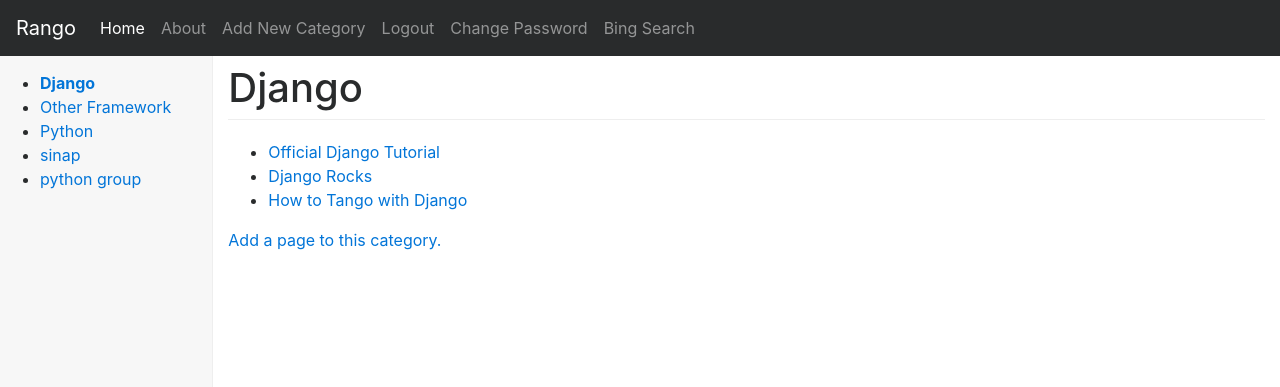
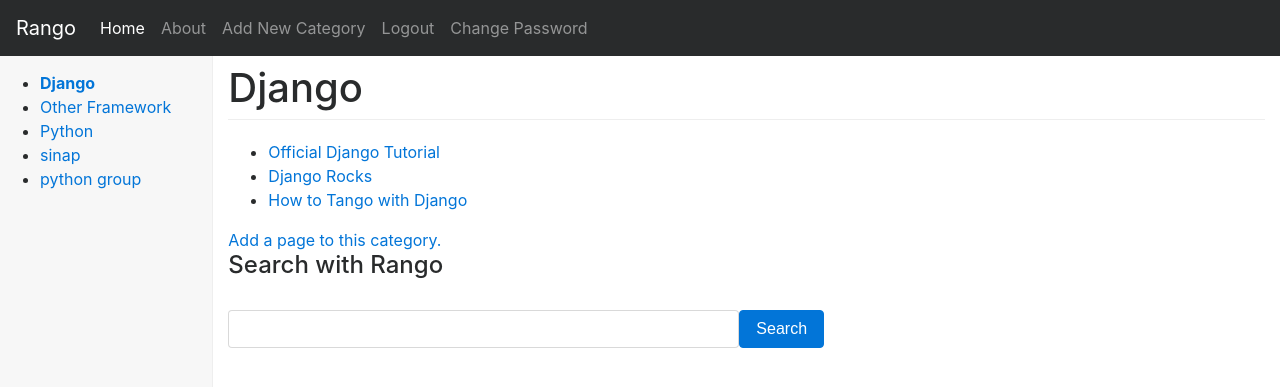
Before and after one commit to bifrostx/tango_with_django_project, a Django app: page /rango/category/django in a window 1280 px wide. Shown: the top 387 px of the page. Run offline with Django 3.2, Linux system fonts and the light colour scheme; a user stored in the database is signed in; data comes from the database, SQL or seed files in the repository; both versions use the stored data as it was after the commit; some libraries are stand-ins or nearby versions.

Commit message:
update search functionality

```diff
--- a/rango/urls.py
+++ b/rango/urls.py
@@ -14,5 +14,6 @@
     # url(r'^login/$', views.user_login, name='login'),
     # url(r'^logout/$', views.user_logout, name='logout'),
     url(r'^restricted/', views.restricted, name='restricted'),
-    url(r'^search/$', views.search, name='search')
+    # url(r'^search/$', views.search, name='search'),
+    url(r'^goto/', views.track_url, name='goto'),
 ]
--- a/rango/views.py
+++ b/rango/views.py
@@ -1,6 +1,6 @@
 from datetime import datetime
 from rango.forms import CategoryForm, PageForm, UserProfileForm, UserForm
-from django.shortcuts import render
+from django.shortcuts import render, redirect
 from django.contrib.auth import authenticate, login, logout
 from django.contrib.auth.decorators import login_required
 from django.http import HttpResponseRedirect, HttpResponse
@@ -33,10 +33,11 @@
 
 def show_category(request, category_name_slug):
     context_dict = {}
+    query = None
 
     try:
         category = Category.objects.get(slug=category_name_slug)
-        pages = Page.objects.filter(category=category)
+        pages = Page.objects.filter(category=category).order_by('-views')
 
         context_dict['pages'] = pages
         context_dict['category'] = category
@@ -44,6 +45,12 @@
     except Category.DoesNotExist:
         context_dict['category'] = None
         context_dict['page'] = None
+
+    if request.method == 'POST':
+        query = request.POST['query'].strip()
+        if query:
+            context_dict['result_list'] = bing_search(query)
+            context_dict['query'] = query
 
     return render(request, 'rango/category.html', context_dict)
 
@@ -191,6 +198,8 @@
     return val
 
 
+'''
+# out of date
 def search(request):
     result_list = []
     query = None
@@ -199,4 +208,22 @@
         if query:
             result_list = bing_search(query)
 
-    return render(request, 'rango/search.html', {'result_list': result_list, 'query': query})
+    return render(request, 'rango/category.html', {'result_list': result_list, 'query': query})
+'''
+
+def track_url(request):
+    url = "/rango/"
+    page_id = None
+    if request.method == 'GET':
+        if 'page_id' in request.GET:
+            page_id = request.GET['page_id']
+
+            try:
+                page = Page.objects.get(id = page_id)
+                page.views += 1
+                page.save()
+                url = page.url
+            except:
+                print("get page error")
+
+        return redirect(url)
--- a/templates/rango/base.html
+++ b/templates/rango/base.html
@@ -54,9 +54,6 @@
             <a class="nav-link" href="{% url 'auth_login' %}">Login</a>
           </li>
         {% endif %}
-          <li class="nav-item">
-            <a class="nav-link" href="{% url 'rango:search' %}">Bing Search</a>
-          </li>
         </ul>
       </div>
     </nav>
--- a/templates/rango/category.html
+++ b/templates/rango/category.html
@@ -12,7 +12,7 @@
         {% if pages %}
             <ul>
             {% for page in pages %}
-                <li><a href="{{ page.url }}">{{ page.title }}</a></li>
+                <li><a href="{% url 'rango:goto' %}?page_id={{ page.id }}">{{ page.title }}</a></li>
             {% endfor %}
             </ul>
         {% else %}
@@ -20,8 +20,47 @@
         {% endif %}
         {% if user.is_authenticated %}
             <a href="{% url 'rango:add_page' category.slug %}">Add a page to this category.</a>
+
         {% endif %}
     {% else %}
         The specified category does not exist!
     {% endif %}
+    {% if user.is_authenticated %}
+    <br />
+    <div>
+        <h4>Search with Rango</h4>
+        <br />
+        <form class="form-inline" id="user_form"
+              method="post" action="{% url 'rango:show_category' category.slug %}">
+            {% csrf_token %}
+            <div class="form-group">
+            {% if query %}
+                <input class="form-control" type="text" size="50"
+                       name="query" value="{{ query }}" id="query" />
+            {% else %}
+                <input class="form-control" type="text" size="50"
+                       name="query" value="" id="query" />
+            {% endif %}
+            </div>
+            <button class="btn btn-primary" type="submit" name="submit"
+                    value="Search">Search</button>
+        </form>
+        <br />
+        <div>
+            {% if result_list %}
+            <h3>Results</h3>
+            <div class="list-group">
+            {% for result in result_list %}
+                <div class="list-group-item">
+                    <h4 class="list-group-item-heading">
+                        <a href="{{ result.link }}">{{ result.title }} </a>
+                    </h4>
+                    <p class="list-group-item-text">{{ result.summary}}</p>
+                </div>
+            {% endfor %}
+            </div>
+            {% endif %}
+        </div>
+    </div>
+    {% endif %}
 {% endblock %}
```
Also changed, not shown: db.sqlite3.
